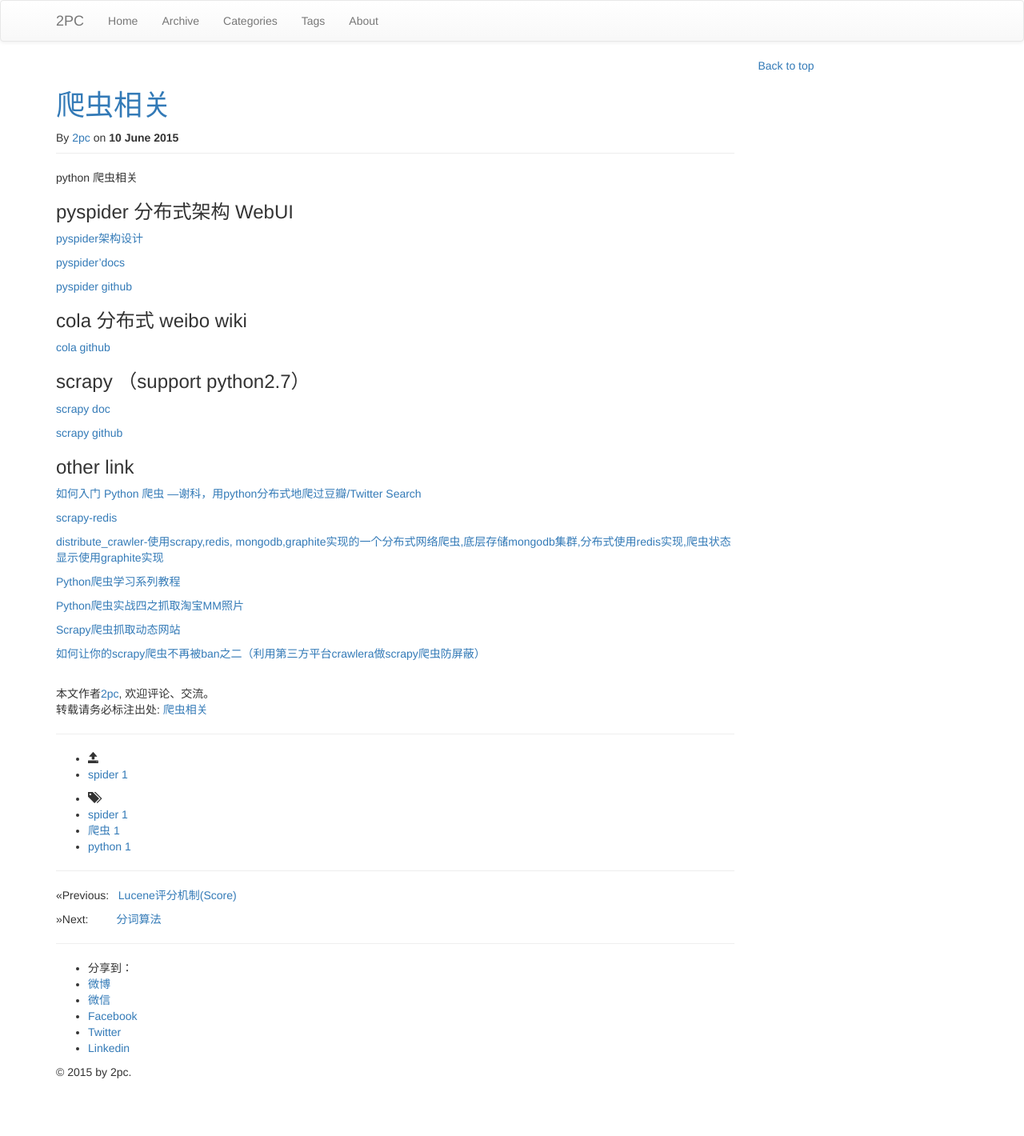
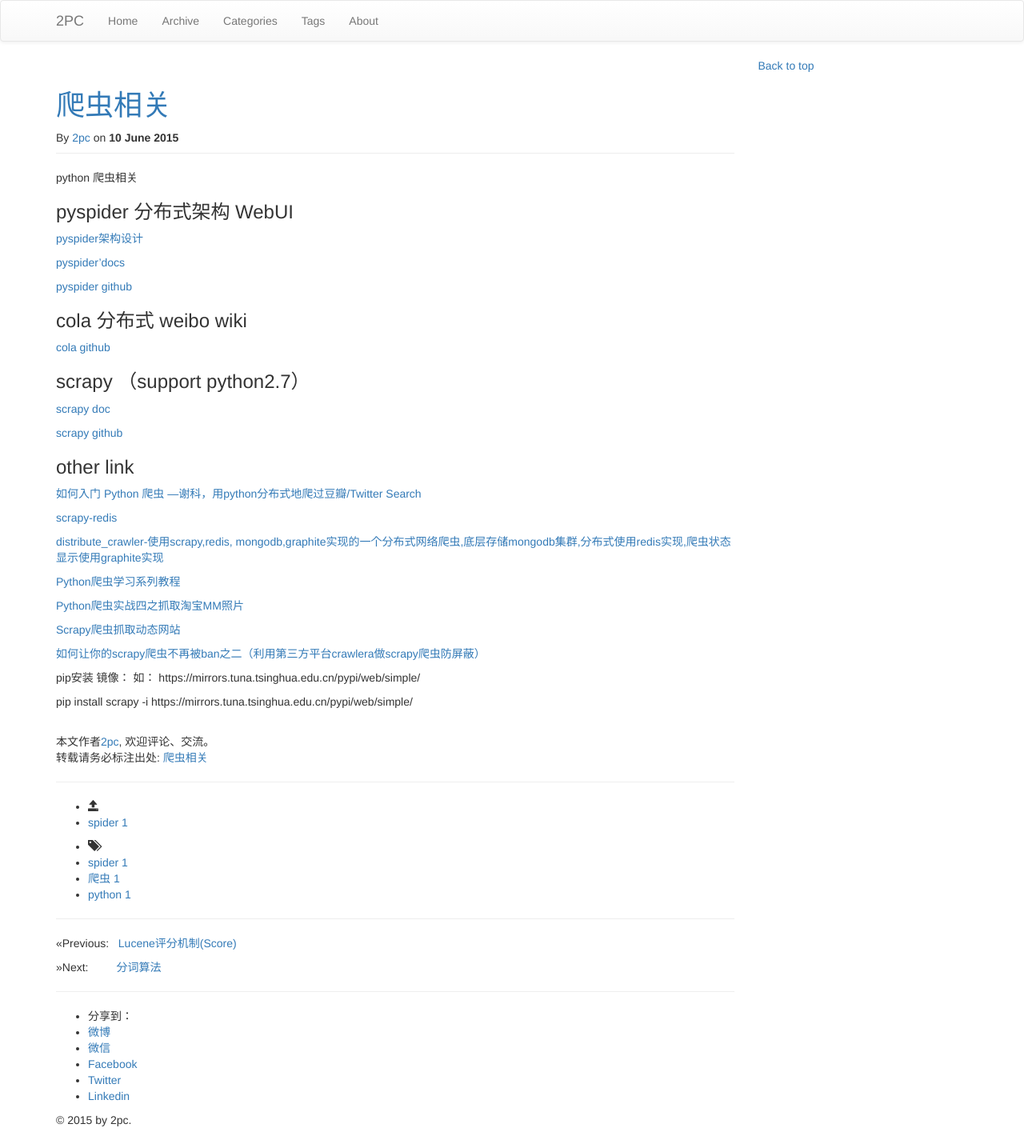
Before and after one commit to luyee/2pc.github.io, a Jekyll site: the page built from _posts/Search/2015-06-10-Python-Spider.md, in a window 1280 px wide. Shown: the whole page at 80% size. Built offline with Jekyll 4.4.1, drawn with Linux system fonts in a browser that asks for light colours; nearby versions of some CDN libraries; library files that are not in the unit come from our copies; comment, search, counter and statistics services are not loaded; before the commit the page ends 1360 px from its top, so only the background shows below that.

Commit message:
Update 2015-06-10-Python-Spider.md

```diff
--- a/_posts/Search/2015-06-10-Python-Spider.md
+++ b/_posts/Search/2015-06-10-Python-Spider.md
@@ -40,3 +40,7 @@ python 爬虫相关
 [Scrapy爬虫抓取动态网站](http://chenqx.github.io/2014/12/23/Spider-Advanced-for-Dynamic-Website-Crawling/)
 
 [如何让你的scrapy爬虫不再被ban之二（利用第三方平台crawlera做scrapy爬虫防屏蔽）](http://www.cnblogs.com/rwxwsblog/p/4582127.html?utm_source=tuicool&utm_medium=referral)
+
+pip安装 镜像： 如： https://mirrors.tuna.tsinghua.edu.cn/pypi/web/simple/
+
+pip install scrapy -i https://mirrors.tuna.tsinghua.edu.cn/pypi/web/simple/
```
